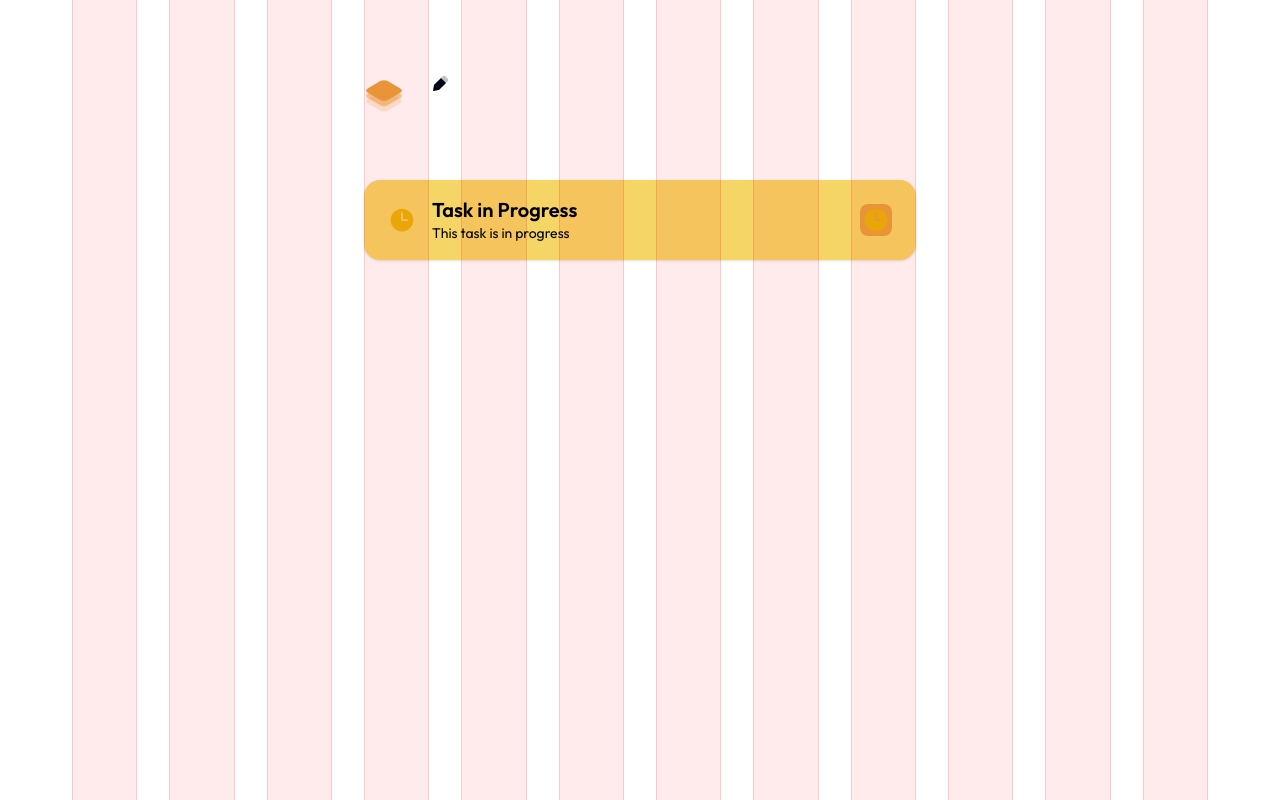
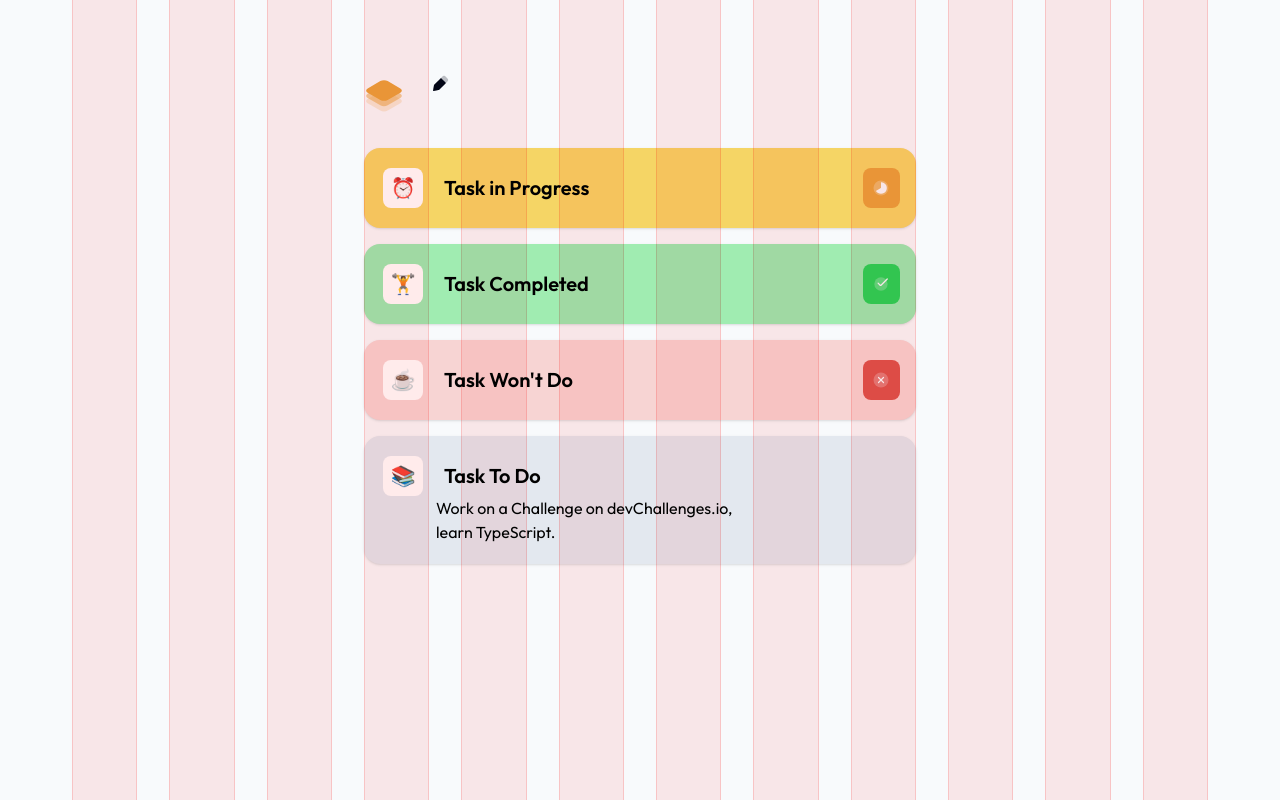
Before and after one commit to mateuszmiernik/my-task-board, a React (Vite) app in the folder frontend/: page /board/1 in a window 1280 px wide. Built offline with nearby package versions, Linux system fonts and the light colour scheme; no server answers.

Commit message:
TaskCard.jsx and TaskList.jsx

```diff
--- a/frontend/src/App.jsx
+++ b/frontend/src/App.jsx
@@ -5,7 +5,7 @@ import GridOverlay from './pages/GridOverlay';
 
 export default function App() {
   return (
-    <div className='min-h-screen w-full bg-white py-8'>
+    <div className='min-h-screen w-full bg-background py-8'>
       <div className='max-w-[1280px] mx-auto px-[72px]'>
         <GridOverlay />
         <Router>
--- a/frontend/src/data/defaultTasks.js
+++ b/frontend/src/data/defaultTasks.js
@@ -2,26 +2,29 @@ const defaultTasks = [
   {
     id: 1,
     name: 'Task in Progress',
-    status: 'In Progress',
-    icon: 'ClockIcon'
+    status: 'inprogress',
+    icon: 'ClockIcon',
+    rightIcon: ''
   },
   {
     id: 2,
     name: 'Task Completed',
-    status: 'Completed',
+    status: 'completed',
     icon: 'CheckCircleIcon',
   },
   {
     id: 3,
     name: "Task Won't Do",
-    status: "Won't do",
+    status: "wontdo",
     icon: 'XCircleIcon',
   },
   {
     id: 4,
     name: 'Task To Do',
     description: 'Work on a Challenge on devChallenges.io, learn TypeScript.',
-    status: 'To Do',
+    status: 'todo',
     icon: 'ClipboardIcon',
   }
 ];
+
+export default defaultTasks;
--- a/frontend/src/pages/BoardPage.jsx
+++ b/frontend/src/pages/BoardPage.jsx
@@ -3,6 +3,7 @@ import { useParams } from 'react-router-dom';
 import { getBoardById } from '../api/BoardApi';
 import { updateBoard } from '../api/BoardApi';
 import TaskCard from './TaskCard';
+import TaskList from './TaskList';
 
 import {
     ClockIcon,        // Task in Progress
@@ -66,7 +67,7 @@ const BoardPage = () => {
 
     return (
         <div className='w-full mt-10 grid grid-cols-12 gap-8'>
-            <div className='col-start-4 col-end-10 flex justify-center mb-8'>
+            <div className='col-start-4 col-end-10 flex justify-center'>
                 <div className='w-full max-w-[941px] flex items-start gap-x-3'>
                     {/* LOGO */}
                     <img src='../images/Logo.svg' alt='logo' className='mt-[4px]' />
@@ -118,13 +119,7 @@ const BoardPage = () => {
             </div>
             <div className='col-start-4 col-end-10 flex justify-center'>
                 <div className='w-full max-w-[941px]'>
-                    <TaskCard
-                        name="Task in Progress"
-                        description="This task is in progress"
-                        icon={iconMap['ClockIcon']}
-                        status="In Progress"
-                        rightIcon={iconMap['ClockIcon']}
-                    />
+                    <TaskList />
                 </div>
             </div>
         </div>
--- a/frontend/src/pages/TaskCard.jsx
+++ b/frontend/src/pages/TaskCard.jsx
@@ -1,30 +1,42 @@
 import React from 'react';
 
-const TaskCard = ({ name, description, icon, status, rightIcon }) => {
+const TaskCard = ({ name, description, icon, status }) => {
 
     const statusBg = {
-        'In Progress': 'bg-status-inprogress-default'
+        'inprogress': 'bg-status-inprogress-default',
+        'completed': 'bg-status-completed-default',
+        'wontdo': 'bg-status-wontdo-default',
+        'todo': 'bg-status-todo'
     };
 
     const statusAccent = {
-        'In Progress': 'bg-status-inprogress-accent'
+        'inprogress': 'bg-status-inprogress-accent',
+        'completed':  'bg-status-completed-accent',
+        'wontdo':  'bg-status-wontdo-accent',
+    };
+
+    const rightIconMap = {
+        'inprogress': '/images/Time_atack_duotone.svg',
+        'completed':  '/images/Done_round_duotone.svg',
+        'wontdo': '/images/close_ring_duotone.svg',
     };
 
     return (
-        <div className={`flex items-center justify-between px-6 py-4 rounded-2xl shadow font-outfit ${statusBg[status]} w-full`}>
-            <div className='flex items-center gap-4'>
-                <span className='text-lg'>{icon}</span>
-                <div>
+        <div className={`flex items-center justify-between px-4 py-5 rounded-2xl shadow font-outfit ${statusBg[status]} w-full`}>
+            <div className='flex flex-col w-full gap-0'>
+                <div className='flex items-center gap-[1.3rem]'>
+                    <span className='w-10 h-10 flex items-center justify-center text-lg rounded-lg bg-white ml-[0.2rem]'>{icon}</span>
                     <h3 className='text-lg font-bold'>{name}</h3>
-                    {description && (
-                        <p className='text-sm'>{description}</p>
-                    )}
                 </div>
+                {description && (
+                    <p className='text-base max-w-[320px] ml-14'>{description}</p>
+                )}
             </div>
-
-            {rightIcon && (
-                    <span className={`w-8 h-8 flex items-center justify-center rounded-lg ${statusAccent[status]}`}>{rightIcon}</span>
-                )}
+            {rightIconMap[status] && (
+                <span className={`w-10 h-10 flex items-center justify-center rounded-lg ${statusAccent[status]}`}>
+                    <img src={rightIconMap[status]} alt={`${status} icon`} />
+                </span>
+            )}
         </div>
     )
 };
--- /dev/null
+++ b/frontend/src/pages/TaskList.jsx
@@ -0,0 +1,31 @@
+import React, { useState } from 'react';
+import TaskCard from './TaskCard';
+import defaultTasks from '../data/defaultTasks';
+
+const emojiMap = {
+    ClockIcon: '⏰',        // U+23F0
+    CheckCircleIcon: '🏋️',  // U+1F3CB
+    XCircleIcon: '☕',      // U+2615
+    ClipboardIcon: '📚'     // U+1F4DA
+};
+
+const TaskList = () => {
+    const [tasks, setTasks] = useState(defaultTasks);
+
+    return (
+        <div className='flex flex-col gap-4'>
+            {tasks.map(task => (
+                <TaskCard
+                    key={task.id}
+                    name={task.name}
+                    description={task.description}
+                    status={task.status}
+                    icon={emojiMap[task.icon]}
+                    rightIcon={task.rightIcon}
+                />
+            ))}
+        </div>
+    )
+};
+
+export default TaskList;
--- a/frontend/tailwind.config.js
+++ b/frontend/tailwind.config.js
@@ -20,16 +20,16 @@ export default {
         background: '#F8FAFC',
         focus: '#3662E3', // Niebieski
         status: {
-          todo: '#F8FAFC', // Jasny szary
+          todo: '#E3E8EF', // Jasny szary
           inprogress: {
             default: '#F5D565', // Jasny żółty
             accent: '#E9A23B', // Pomarańczowy
           },
           completed: {
-            default: 'A0ECB1', // Jasnozielony
+            default: '#A0ECB1', // Jasnozielony
             accent: '#32D657', // Zielony
           },
-          wontDo : {
+          wontdo : {
             default: '#F7D4D3', // Czerwony
             accent: '#DD524C', // Ciemniejszy czerwony
           },
```
